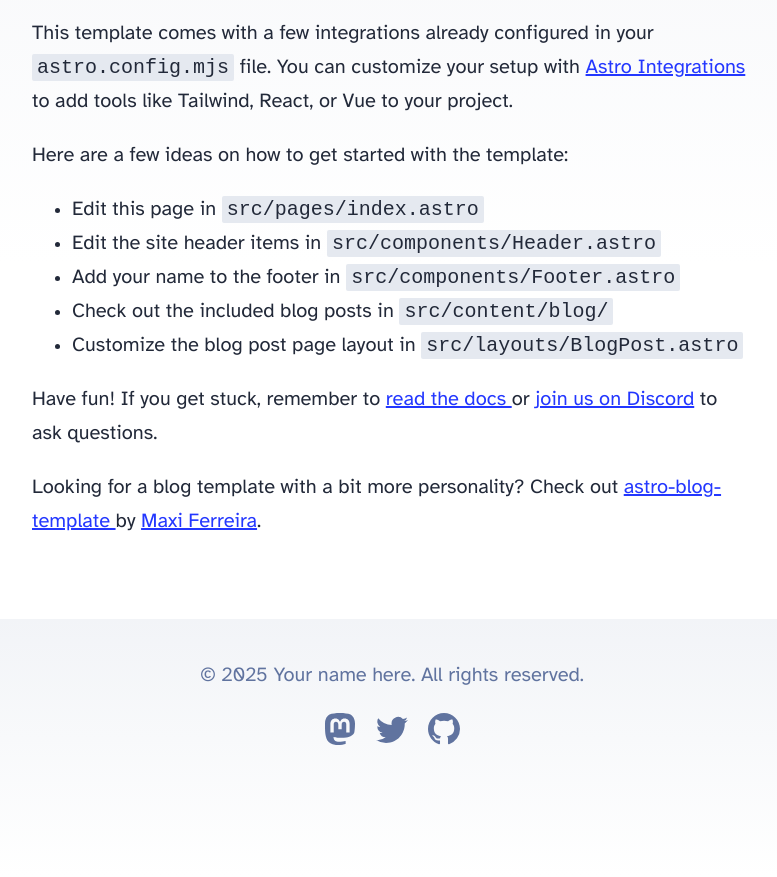
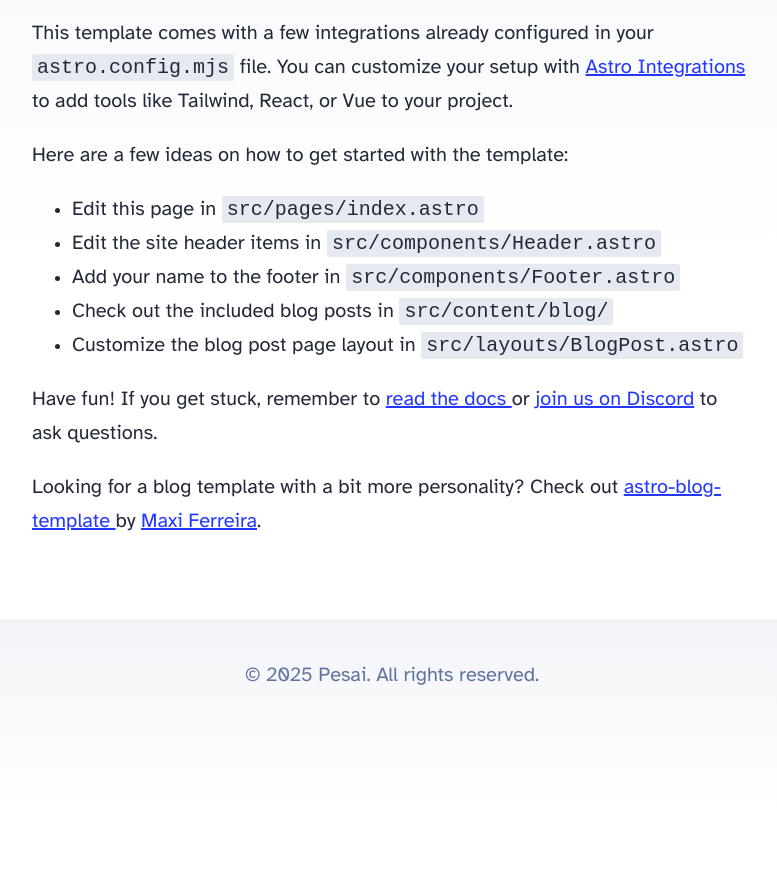
Before and after one commit to mathispesai/pesaibe, an Astro site: page / in a window 1280 px wide. Shown: the part 336-1213 px from the top of the page, without its empty margins (248-1025 px from the left). After the commit the page ends 1149 px from the top, so only its background shows below. Built offline with nearby package versions, Linux system fonts and the light colour scheme; Astro itself is replaced by a stand-in of ours.

Commit message:
Update Footer.astro

```diff
--- a/src/components/Footer.astro
+++ b/src/components/Footer.astro
@@ -3,41 +3,7 @@ const today = new Date();
 ---
 
 <footer>
-	&copy; {today.getFullYear()} Your name here. All rights reserved.
-	<div class="social-links">
-		<a href="https://m.webtoo.ls/@astro" target="_blank">
-			<span class="sr-only">Follow Astro on Mastodon</span>
-			<svg
-				viewBox="0 0 16 16"
-				aria-hidden="true"
-				width="32"
-				height="32"
-				astro-icon="social/mastodon"
-				><path
-					fill="currentColor"
-					d="M11.19 12.195c2.016-.24 3.77-1.475 3.99-2.603.348-1.778.32-4.339.32-4.339 0-3.47-2.286-4.488-2.286-4.488C12.062.238 10.083.017 8.027 0h-.05C5.92.017 3.942.238 2.79.765c0 0-2.285 1.017-2.285 4.488l-.002.662c-.004.64-.007 1.35.011 2.091.083 3.394.626 6.74 3.78 7.57 1.454.383 2.703.463 3.709.408 1.823-.1 2.847-.647 2.847-.647l-.06-1.317s-1.303.41-2.767.36c-1.45-.05-2.98-.156-3.215-1.928a3.614 3.614 0 0 1-.033-.496s1.424.346 3.228.428c1.103.05 2.137-.064 3.188-.189zm1.613-2.47H11.13v-4.08c0-.859-.364-1.295-1.091-1.295-.804 0-1.207.517-1.207 1.541v2.233H7.168V5.89c0-1.024-.403-1.541-1.207-1.541-.727 0-1.091.436-1.091 1.296v4.079H3.197V5.522c0-.859.22-1.541.66-2.046.456-.505 1.052-.764 1.793-.764.856 0 1.504.328 1.933.983L8 4.39l.417-.695c.429-.655 1.077-.983 1.934-.983.74 0 1.336.259 1.791.764.442.505.661 1.187.661 2.046v4.203z"
-				></path></svg
-			>
-		</a>
-		<a href="https://twitter.com/astrodotbuild" target="_blank">
-			<span class="sr-only">Follow Astro on Twitter</span>
-			<svg viewBox="0 0 16 16" aria-hidden="true" width="32" height="32" astro-icon="social/twitter"
-				><path
-					fill="currentColor"
-					d="M5.026 15c6.038 0 9.341-5.003 9.341-9.334 0-.14 0-.282-.006-.422A6.685 6.685 0 0 0 16 3.542a6.658 6.658 0 0 1-1.889.518 3.301 3.301 0 0 0 1.447-1.817 6.533 6.533 0 0 1-2.087.793A3.286 3.286 0 0 0 7.875 6.03a9.325 9.325 0 0 1-6.767-3.429 3.289 3.289 0 0 0 1.018 4.382A3.323 3.323 0 0 1 .64 6.575v.045a3.288 3.288 0 0 0 2.632 3.218 3.203 3.203 0 0 1-.865.115 3.23 3.23 0 0 1-.614-.057 3.283 3.283 0 0 0 3.067 2.277A6.588 6.588 0 0 1 .78 13.58a6.32 6.32 0 0 1-.78-.045A9.344 9.344 0 0 0 5.026 15z"
-				></path></svg
-			>
-		</a>
-		<a href="https://github.com/withastro/astro" target="_blank">
-			<span class="sr-only">Go to Astro's GitHub repo</span>
-			<svg viewBox="0 0 16 16" aria-hidden="true" width="32" height="32" astro-icon="social/github"
-				><path
-					fill="currentColor"
-					d="M8 0C3.58 0 0 3.58 0 8c0 3.54 2.29 6.53 5.47 7.59.4.07.55-.17.55-.38 0-.19-.01-.82-.01-1.49-2.01.37-2.53-.49-2.69-.94-.09-.23-.48-.94-.82-1.13-.28-.15-.68-.52-.01-.53.63-.01 1.08.58 1.23.82.72 1.21 1.87.87 2.33.66.07-.52.28-.87.51-1.07-1.78-.2-3.64-.89-3.64-3.95 0-.87.31-1.59.82-2.15-.08-.2-.36-1.02.08-2.12 0 0 .67-.21 2.2.82.64-.18 1.32-.27 2-.27.68 0 1.36.09 2 .27 1.53-1.04 2.2-.82 2.2-.82.44 1.1.16 1.92.08 2.12.51.56.82 1.27.82 2.15 0 3.07-1.87 3.75-3.65 3.95.29.25.54.73.54 1.48 0 1.07-.01 1.93-.01 2.2 0 .21.15.46.55.38A8.012 8.012 0 0 0 16 8c0-4.42-3.58-8-8-8z"
-				></path></svg
-			>
-		</a>
-	</div>
+	&copy; {today.getFullYear()} Pesai. All rights reserved.
 </footer>
 <style>
 	footer {
```
